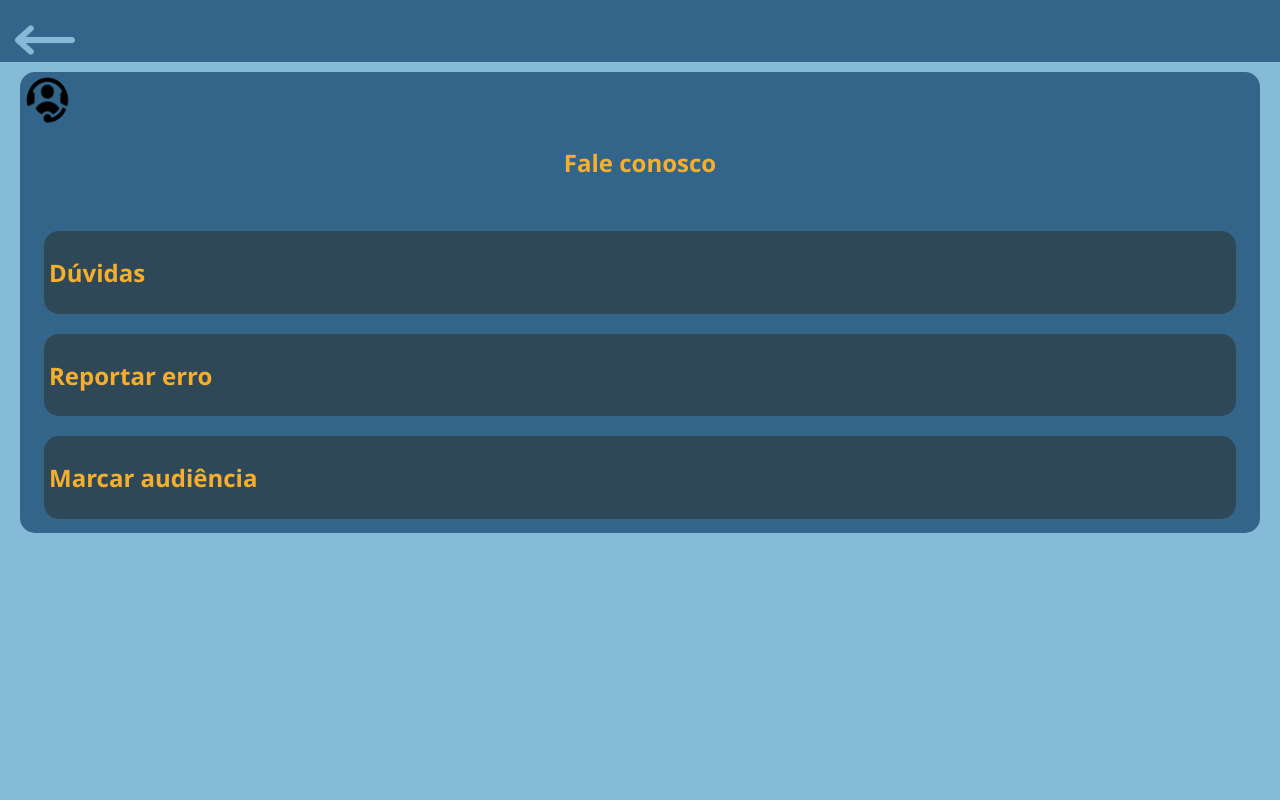
After one commit to Guilherme731/the_train, a PHP site: page /config/faleConosco.html in a window 1280 px wide. The commit adds this page. Run offline with PHP 8.4, Linux system fonts and the light colour scheme.

Commit message:
Página fala conosco particamente feita.

```diff
--- /dev/null
+++ b/config/faleConosco.html
@@ -0,0 +1,35 @@
+<html lang="en">
+
+<head>
+    <meta charset="UTF-8">
+    <meta name="viewport" content="width=device-width, initial-scale=1.0">
+    <script src="faleConosco.js"></script>
+    <link rel="stylesheet" href="../style/style.css">
+    <title>Fale conosco</title>
+</head>
+
+<body>
+    <header class="headerAzulVoltar">
+        <img src="../img/SetaEsquerda.png" alt="Seta" onclick="voltarPagina()">
+    </header>
+    <main>
+        <div id="primeiroQuadrado">
+            <img class="iconeConfigTamanho" src="../img/faleConoscoIcone.png" alt="imagem do icone fale conosco">
+            <h2 id="tituloFaleConosco">Fale conosco</h2>
+            <br>
+            <div class="segundoQuadrado">
+                <h2>Dúvidas</h2>
+            </div>
+            <div class="segundoQuadrado">
+
+            <h2>Reportar erro</h2>
+
+        </div>
+        <div class="segundoQuadrado">
+        <h2>Marcar audiência</h2>
+    </main>
+
+
+</body>
+
+</html>
--- a/style/style.css
+++ b/style/style.css
@@ -295,3 +295,28 @@ body {
 #salvar{
     color: #86bbd8;
 }
+
+/*Página fale conosco*/
+
+#primeiroQuadrado{
+    background-color: #33658a;
+    margin: 10px 20px;
+    padding: 4px;
+    border-radius: 15px;
+    color: #f6ae2d;
+    display:grid;
+}
+
+.segundoQuadrado{
+    background-color: #2f4858;
+    align-items: center;
+    padding: 5px;
+    margin: 10px 20px;
+    border-radius: 15px;
+    color: #f6ae2d;
+    display:flex;
+}
+
+#tituloFaleConosco{
+    text-align: center;
+}
```
